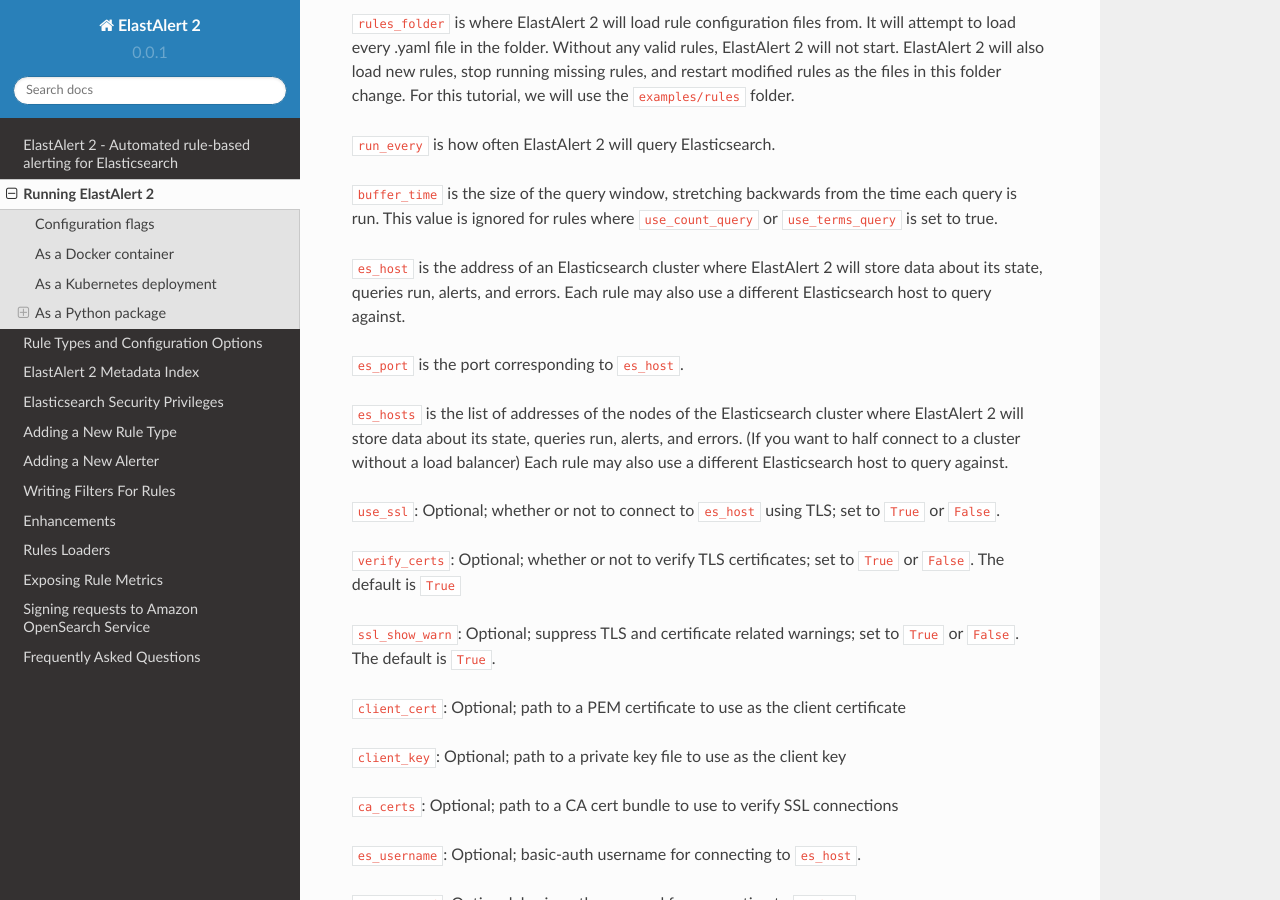
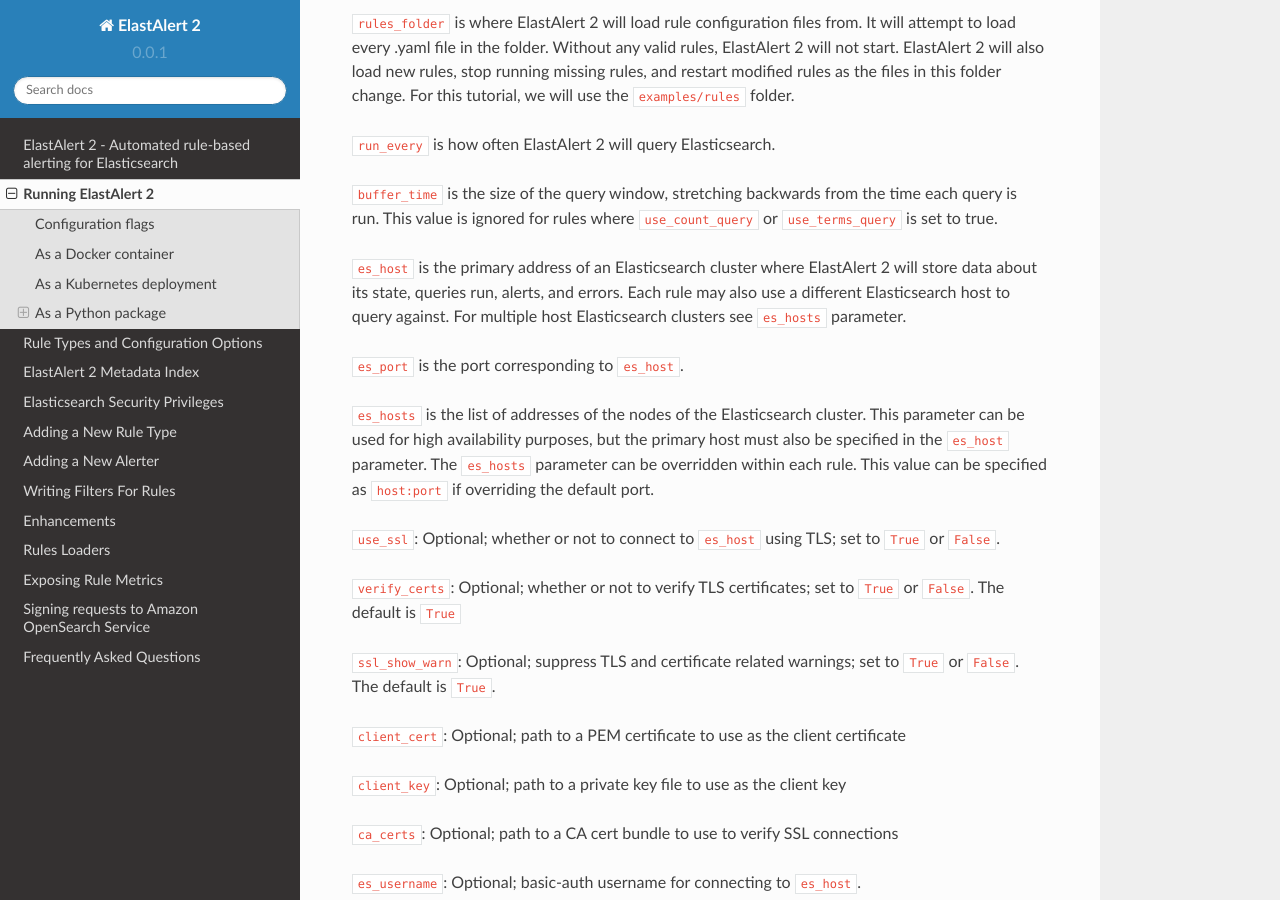
Before and after one commit to Yelp/elastalert, a Sphinx documentation site: the page built from docs/source/running_elastalert.rst, in a window 1280 px wide and 900 px high, scrolled down 3176 px. Built offline with Sphinx 7.4.7 and the Read the Docs theme 2.0.0, drawn with Linux system fonts in a browser that asks for light colours.

Commit message:
Improve documentation; fix broken unit tests; add missing unit tests; add new es_hosts param to schema

```diff
--- a/docs/source/ruletypes.rst
+++ b/docs/source/ruletypes.rst
@@ -266,8 +266,8 @@
 es_hosts
 ^^^^^^^^
 
-``es_hosts``: The list of nodes of the Elasticsearch cluster that the rule will use for the request. (Optional, list, default none)
-The environment variable ``ES_HOSTS`` will override this field.
+``es_hosts``: The list of nodes of the Elasticsearch cluster that the rule will use for the request. (Optional, list, default none). Values can be specified as ``host:port`` if overriding the default port.
+The environment variable ``ES_HOSTS`` will override this field, and can be specified as a comma-separated value. Note that the ``es_host`` parameter must still be specified in order to identify a primary Elasticsearch host.
 
 import
 ^^^^^^
--- a/docs/source/running_elastalert.rst
+++ b/docs/source/running_elastalert.rst
@@ -165,16 +165,18 @@
 time each query is run. This value is ignored for rules where
 ``use_count_query`` or ``use_terms_query`` is set to true.
 
-``es_host`` is the address of an Elasticsearch cluster where ElastAlert 2 will
+``es_host`` is the primary address of an Elasticsearch cluster where ElastAlert 2 will
 store data about its state, queries run, alerts, and errors. Each rule may also
-use a different Elasticsearch host to query against.
+use a different Elasticsearch host to query against. For multiple host Elasticsearch
+clusters see ``es_hosts`` parameter.
 
 ``es_port`` is the port corresponding to ``es_host``.
 
-``es_hosts`` is the list of addresses of the nodes of the Elasticsearch cluster where
-ElastAlert 2 will store data about its state, queries run, alerts, and errors.
-(If you want to half connect to a cluster without a load balancer)
-Each rule may also use a different Elasticsearch host to query against.
+``es_hosts`` is the list of addresses of the nodes of the Elasticsearch cluster. This
+parameter can be used for high availability purposes, but the primary host must also
+be specified in the ``es_host`` parameter. The ``es_hosts`` parameter can be overridden
+within each rule. This value can be specified as ``host:port`` if overriding the default
+port.
 
 ``use_ssl``: Optional; whether or not to connect to ``es_host`` using TLS; set
 to ``True`` or ``False``.
```
Also changed, not shown: docs/source/elastalert.rst (+5 -4 lines), docs/source/recipes/faq-md.md (+5 -3 lines), 3 other files.
